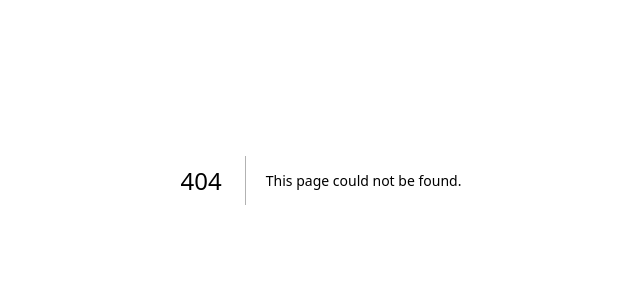
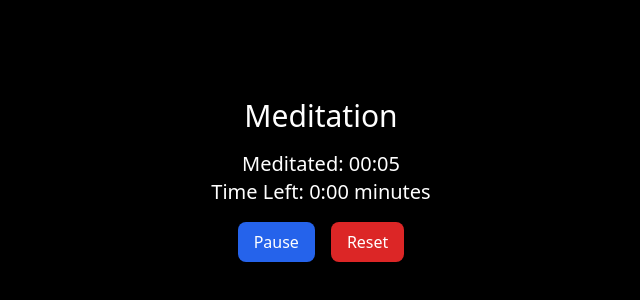
Before and after one commit to JoshuaChou10/mindfulness, a Next.js app: page /timer in a window 1280 px wide. Before the commit this address had no page. Shown: the part 220-520 px from the top of the page, without its empty margins (319-959 px from the left). Built offline with nearby package versions, Linux system fonts and the light colour scheme.

Commit message:
started mindfulness course section

```diff
--- a/app/globals.css
+++ b/app/globals.css
@@ -31,3 +31,37 @@ body {
     text-wrap: balance;
   }
 }
+#meditation-modal {
+  position: fixed;
+  top: 50%;
+  left: 50%;
+  transform: translate(-50%, -50%);
+  width: 80%;
+  max-width: 600px;
+  background-color: white;
+  box-shadow: 0 4px 8px rgba(0, 0, 0, 0.2);
+  border-radius: 8px;
+  padding: 20px;
+  z-index: 1000;
+}
+
+#meditation-modal h1 {
+  font-size: 1.5rem;
+  margin-bottom: 10px;
+}
+
+#meditation-modal p {
+  font-size: 1rem;
+  margin-bottom: 20px;
+  color: #333;
+}
+
+#modal-overlay {
+  position: fixed;
+  top: 0;
+  left: 0;
+  width: 100%;
+  height: 100%;
+  background-color: rgba(0, 0, 0, 0.5);
+  z-index: 999;
+}
--- a/app/page.tsx
+++ b/app/page.tsx
@@ -5,7 +5,7 @@ import { useState } from 'react';
 
 const Home = () => {
   const [goal, setGoal] = useState('');
-
+  const [modal,setModal]=useState(false)
 
   const handleGoalChange = (e: React.ChangeEvent<HTMLInputElement>) => {
     const newGoal = e.target.value;
@@ -33,7 +33,7 @@ const Home = () => {
           </Link>
         </div>
         <div className="flex flex-col items-center border p-6 w-1/3 bg-white shadow-lg rounded-lg">
-          <Link href="/meditation">
+          <Link href="/timer">
             <button className="mb-4 px-6 py-3 bg-green-600 text-white text-lg rounded-lg hover:bg-green-700">
               Meditate
             </button>
@@ -49,12 +49,33 @@ const Home = () => {
 
           </div>
         </div>
-        <div className="flex flex-col items-center border p-6 w-1/3 bg-white shadow-lg rounded-lg">
-          <h2 className="text-xl font-semibold mb-2 text-gray-800">Meditation Calendar</h2>
-          <p className="text-gray-600">Calendar integration here</p>
+
+        <div onClick={()=>setModal(prev=>!prev)} className="flex flex-col items-center border p-6 w-1/3 bg-white shadow-lg rounded-lg">
+          <h2 className="text-xl font-semibold mb-2 text-gray-800">Meditation</h2>
+          <p className="text-gray-600">Learn about Meditation</p>
         </div>
+
+        {modal && (
+        <>
+          <div className="modal-overlay" onClick={()=>setModal(prev=>!prev)} />
+          <section className="meditation-modal" id="meditation-modal">
+            <h1>What is Meditation?</h1>
+            <p>Meditation is a practice where an individual uses a technique – such as mindfulness, or focusing the mind on a particular object, thought, or activity – to train attention and awareness, and achieve a mentally clear and emotionally calm and stable state.</p>
+            <h1>How to Meditate</h1>
+            <p>To meditate, find a quiet and comfortable place to sit. Close your eyes and focus on your breath. Notice the sensation of the breath as it enters and leaves your body. When your mind wanders, gently bring your attention back to your breath.</p>
+            <h1>Going Forward</h1>
+            <p>Regular meditation practice can help you manage stress, increase self-awareness, and improve overall well-being. Start with just a few minutes a day and gradually increase the duration as you become more comfortable with the practice.</p>
+          </section>
+        </>
+      )}
+    </div>
+
+
+
+
+
       </div>
-    </div>
+
   );
 };
 
--- a/pages/mindfulness-course.tsx
+++ b/pages/mindfulness-course.tsx
@@ -1,11 +1,108 @@
+import { useState } from 'react';
 import '../app/globals.css';
+
+const sections = {
+  "Week One: Mindfulness": {
+    practice: `
+      <h2>Practice</h2>
+      <p>Take a few moments to focus on your breath. Notice the sensation of air entering and leaving your body.</p>
+    `,
+    text: `
+      <h1>Mindfulness</h1>
+      <p>Mindfulness is the practice of being present and fully engaged with whatever we're doing at the moment, free from distraction or judgment, and aware of our thoughts and feelings without getting caught up in them.</p>
+    `,
+    imageUrl: '/images/mindfulness.jpg',
+  },
+  "Week Two: The Present": {
+    practice: `
+      <h2>Practice</h2>
+      <p>Spend a minute observing your surroundings. Notice the details you usually overlook.</p>
+    `,
+    text: `
+      <h1>The Present</h1>
+      <p>Living in the present means focusing on the here and now. It involves paying attention to our current experiences rather than being preoccupied with the past or future.</p>
+    `,
+    imageUrl: '/images/present.jpg',
+  },
+  "Week Three: Meditation": {
+    practice: `
+      <h2>Practice</h2>
+      <p>Sit quietly for five minutes, focusing on your breath or a calming word.</p>
+    `,
+    text: `
+      <h1>Meditation</h1>
+      <p>Meditation is a practice where an individual uses a technique – such as mindfulness, or focusing the mind on a particular object, thought, or activity – to train attention and awareness, and achieve a mentally clear and emotionally calm and stable state.</p>
+    `,
+    imageUrl: '/images/meditation.jpg',
+  },
+  "Week Four: Thoughts": {
+    practice: `
+      <h2>Practice</h2>
+      <p>Notice your thoughts for a minute without judgment. Let them come and go.</p>
+    `,
+    text: `
+      <h1>Thoughts</h1>
+      <p>Our thoughts can influence our emotions and behavior. Understanding and managing our thoughts can help us respond to situations more effectively and reduce stress.</p>
+    `,
+    imageUrl: '/images/thoughts.jpg',
+  },
+  "Week Five: Feelings": {
+    practice: `
+      <h2>Practice</h2>
+      <p>Take a moment to notice how you're feeling right now. Acknowledge your feelings without judgment.</p>
+    `,
+    text: `
+      <h1>Feelings</h1>
+      <p>Feelings are our emotional responses to our thoughts and experiences. By acknowledging and understanding our feelings, we can learn to manage them better.</p>
+    `,
+    imageUrl: '/images/feelings.jpg',
+  },
+  "Week Six: Loving What Is": {
+    practice: `
+      <h2>Practice</h2>
+      <p>Reflect on something you appreciate about your current situation.</p>
+    `,
+    text: `
+      <h1>Loving What Is</h1>
+      <p>Acceptance of the present moment and loving what is can lead to a more peaceful and contented life. It involves letting go of resistance and embracing reality as it is.</p>
+    `,
+    imageUrl: '/images/loving-what-is.jpg',
+  },
+};
+
 const MindfulnessCourse = () => {
-    return (
-      <div className="flex flex-col items-center justify-center min-h-screen py-2">
-        <h1 className="text-4xl font-bold mb-8">Mindfulness Course</h1>
-        <p>Course content will be added here...</p>
+  const [selectedSection, setSelectedSection] = useState("Week One: Mindfulness");
+
+  return (
+    <div className="flex flex-col items-center justify-center min-h-screen py-2 bg-gradient-to-r from-blue-100 to-blue-200">
+      <nav className="flex flex-col w-full bg-white py-4 shadow-md">
+        <div className="flex justify-around">
+          {Object.keys(sections).map((section) => (
+            <button
+              key={section}
+              className={`px-4 py-2 mx-2 rounded-lg ${
+                selectedSection === section
+                  ? 'bg-green-500 text-white'
+                  : 'bg-blue-500 text-white hover:bg-blue-600'
+              }`}
+              onClick={() => setSelectedSection(section)}
+            >
+              {section}
+            </button>
+          ))}
+        </div>
+      </nav>
+      <div className="flex flex-col items-center mt-8">
+        <div className="bg-white p-6 rounded-lg shadow-md max-w-md text-center mb-8">
+          <div dangerouslySetInnerHTML={{ __html: sections[selectedSection].practice }} className="text-gray-800"></div>
+        </div>
+        <div className="text-center">
+          <div dangerouslySetInnerHTML={{ __html: sections[selectedSection].text }} className="text-gray-800"></div>
+          <img src={sections[selectedSection].imageUrl} alt={selectedSection} className="mt-4 max-w-md rounded-lg shadow-lg" />
+        </div>
       </div>
-    );
-  };
+    </div>
+  );
+};
 
-  export default MindfulnessCourse;
+export default MindfulnessCourse;
--- a/pages/meditation.tsx
+++ b/pages/timer.tsx
@@ -1,5 +1,5 @@
 import { useState, useEffect, useRef } from 'react';
-import '../app/globals.css';
+import '../app/globals.css'
 const Meditation = () => {
   const [goal, setGoal] = useState(0);
   const [timeMeditated, setTimeMeditated] = useState(0);
@@ -10,6 +10,10 @@ const Meditation = () => {
     const savedGoal = localStorage.getItem('meditationGoal');
     if (savedGoal) {
       setGoal(parseInt(savedGoal));
+    }
+    const savedTimeMeditated = localStorage.getItem('timeMeditated');
+    if (savedTimeMeditated) {
+      setTimeMeditated(parseInt(savedTimeMeditated));
     }
     // Set up interval for meditation timer
     startTimer();
@@ -23,9 +27,13 @@ const Meditation = () => {
     if (intervalRef.current) clearInterval(intervalRef.current);
     intervalRef.current = setInterval(() => {
       if (!isPaused) {
-        setTimeMeditated((prev) => prev + 1);
+        setTimeMeditated((prev) => {
+          const newTimeMeditated = prev + 1;
+          localStorage.setItem('timeMeditated', newTimeMeditated.toString());
+          return newTimeMeditated;
+        });
       }
-    }, 60000); // 1 minute interval
+    }, 1000); // 1 second interval
   };
 
   const handlePauseResume = () => {
@@ -34,16 +42,26 @@ const Meditation = () => {
 
   const handleReset = () => {
     setTimeMeditated(0);
+    localStorage.setItem('timeMeditated', '0');
     setIsPaused(false);
     startTimer();
+  };
+
+  const formatTime = (seconds: number) => {
+    if(seconds<=0){
+      return "0:00"
+    }
+    const minutes = Math.floor(seconds / 60).toString().padStart(2, '0');
+    const remainingSeconds = (seconds % 60).toString().padStart(2, '0');
+    return `${minutes}:${remainingSeconds}`;
   };
 
   return (
     <div className="bg-black text-white flex items-center justify-center min-h-screen">
       <div className="text-center">
         <h1 className="text-3xl mb-4">Meditation</h1>
-        <p className="text-xl">Time Meditated: {timeMeditated} minutes</p>
-        <p className="text-xl">Goal: {goal} minutes</p>
+        <p className="text-xl">Meditated: {formatTime(timeMeditated)}</p>
+        <p className="text-xl">Time Left: {formatTime(goal-timeMeditated)} minutes</p>
         <div className="mt-4">
           <button
             onClick={handlePauseResume}
```
